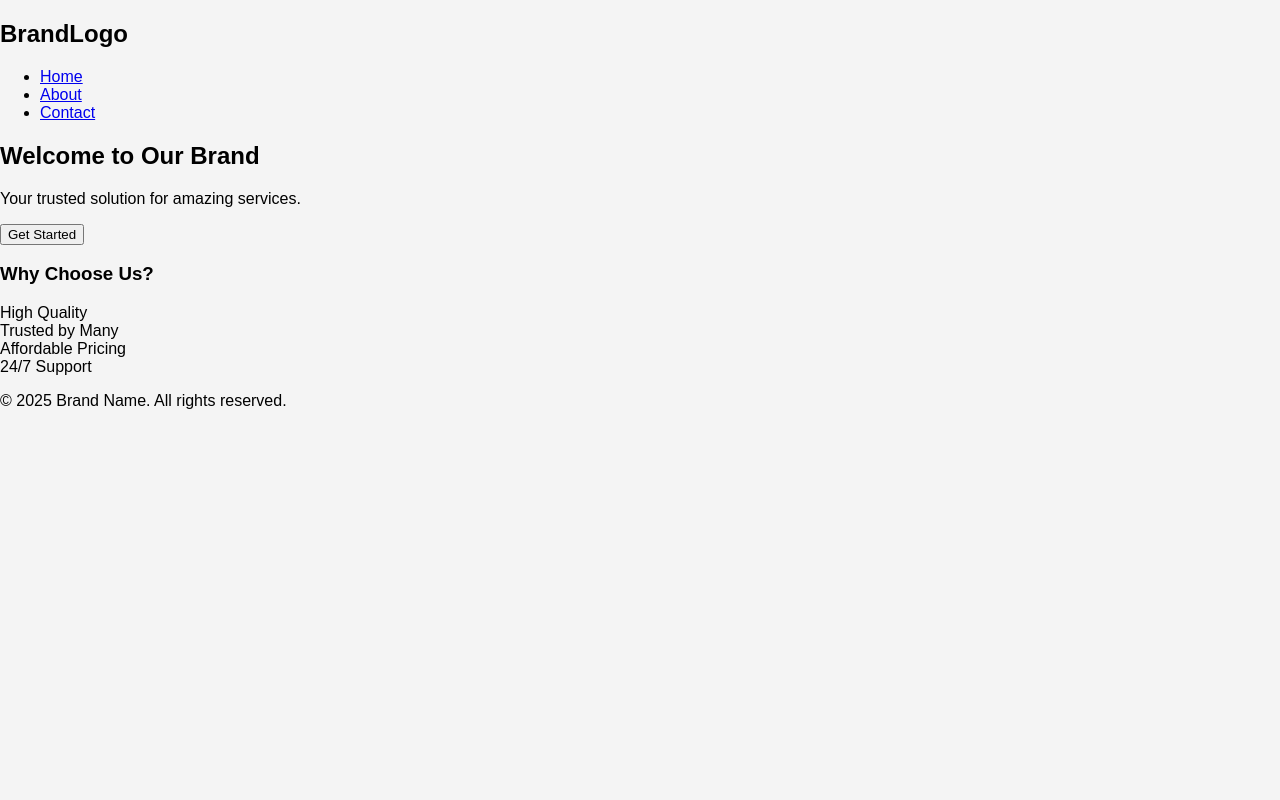
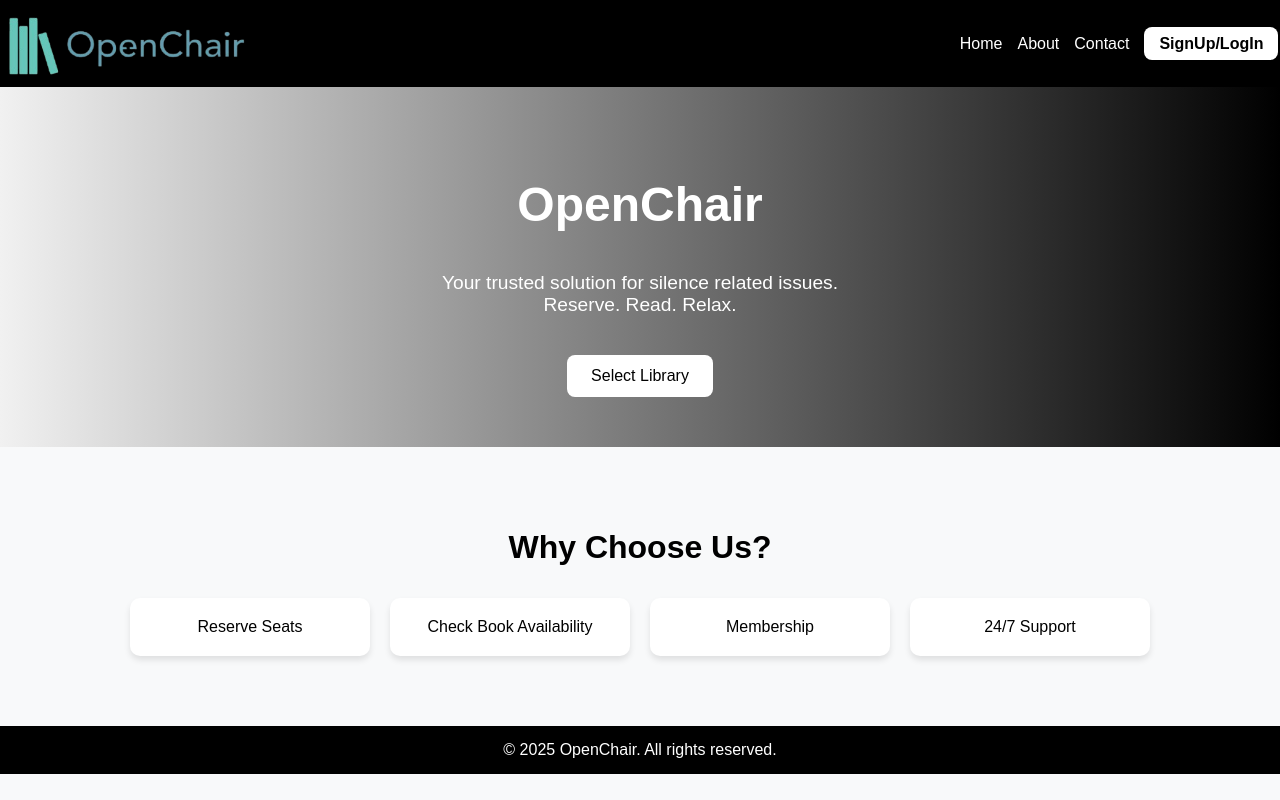
Before and after one commit to GaurangPandey2912/Library-Seat-Reservation-System, a React (Create React App) app in the folder lsr/Frontend/: page / in a window 1280 px wide. Built offline with nearby package versions, Linux system fonts and the light colour scheme.

Commit message:
created a homepage

```diff
--- /dev/null
+++ b/lsr/Frontend/src/Pages/HomePage.css
@@ -0,0 +1,138 @@
+/* General Styles */
+body {
+    font-family: "Arial", sans-serif;
+    margin: 0;
+    padding: 0;
+    background-color: #f8f9fa;
+    color: #000000;
+  }
+
+  /* Navbar */
+  nav {
+    background: #000000;
+    color: white;
+    padding: 0.1rem 0.1rem; /* Reduced padding */
+    display: flex;
+    justify-content: space-between;
+    align-items: center;
+}
+
+  .brand-logo {
+    width: 250px; /* Adjust as needed */
+    height: 80px;/* Prevents distortion */
+  }
+
+
+  nav ul {
+    list-style: none;
+    display: flex;
+    gap: 15px;
+    font-size:1rem
+  }
+  nav ul li a{
+    text-decoration: none;
+    color:white;
+    font-size: 1rem;
+    transition: color 0.3s;
+  }
+  nav ul li {
+    display: inline;
+  }
+  .navbar-signup-login {
+    background-color: white;
+    color: #000000;
+    padding: 8px 15px;
+    border-radius: 8px;
+    font-weight: bold;
+    transition: background 0.3s, color 0.3s;
+  }
+
+  .navbar-signup-login:hover {
+    background-color: #d1ecff;
+    color: #0056b3;
+  }
+
+  nav ul li a:hover {
+    color: #d1ecff;
+  }
+
+  /* Hero Section */
+  header {
+    text-align: center;
+    padding: 50px 20px;
+    background: linear-gradient(to right, #f1f1f1, #000000);
+    color: white;
+  }
+
+  header h2 {
+    font-size: 3rem;
+    font-weight: bold;
+  }
+
+  header p {
+    font-size: 1.2rem;
+    margin-top: 10px;
+  }
+
+  header button {
+    background: white;
+    color: #000000;
+    border: none;
+    padding: 12px 24px;
+    font-size: 1rem;
+    border-radius: 8px;
+    cursor: pointer;
+    margin-top: 20px;
+    transition: background 0.3s, transform 0.2s;
+  }
+
+  header button:hover {
+    background: #017ad0;
+    transform: scale(1.1);
+  }
+
+  /* Features Section */
+  section {
+    padding: 50px 20px;
+    text-align: center;
+  }
+
+  section h3 {
+    font-size: 2rem;
+    color: #000000;
+  }
+
+  .features-container {
+    display: flex;
+    justify-content: center;
+    gap: 20px;
+    flex-wrap: wrap;
+    margin-top: 20px;
+  }
+
+  .feature-box {
+    background: white;
+    padding: 20px;
+    width: 200px;
+    border-radius: 10px;
+    box-shadow: 0px 4px 6px rgba(0, 0, 0, 0.1);
+    transition: transform 0.3s ease-in-out;
+  }
+
+  .feature-box:hover {
+    transform: translateY(-5px);
+  }
+
+  /* Footer */
+  footer {
+    background: #000000;
+    color: white;
+    text-align: center;
+    padding: 15px 0;
+    margin-top: 20px;
+  }
+
+  footer p {
+    margin: 0;
+    font-size: 1rem;
+  }
--- a/lsr/Frontend/src/Pages/HomePage.js
+++ b/lsr/Frontend/src/Pages/HomePage.js
@@ -1,32 +1,43 @@
 import React from "react";
-import Homepage from "./Login";
+import "./HomePage.css";
 
 const HomePage = () => {
   return (
-    <div className="font-sans">
+    <div>
       {/* Navbar */}
-      <nav className="p-4 bg-blue-600 text-white flex justify-between items-center">
-        <h1 className="text-xl font-bold">BrandLogo</h1>
-        <ul className="flex space-x-6">
+      <nav>
+        <div>
+          <img src="/brandlogo.png" alt="Brand Logo" className="brand-logo" />
+        </div>
+        <ul>
           <li><a href="#home">Home</a></li>
           <li><a href="#about">About</a></li>
           <li><a href="#contact">Contact</a></li>
+          <li>
+            <a href="#Login" className="navbar-signup-login">SignUp/LogIn</a>
+          </li>
         </ul>
       </nav>
 
       {/* Hero Section */}
-      <header className="text-center py-20 bg-gray-100">
-        <h2 className="text-4xl font-bold">Welcome to Our Brand</h2>
-        <p className="mt-2 text-lg text-gray-600">Your trusted solution for amazing services.</p>
-        <button className="mt-4 bg-blue-500 text-white px-6 py-2 rounded">Get Started</button>
+      <header>
+        <h2>OpenChair</h2>
+        <p>Your trusted solution for silence related issues. <br />
+            Reserve. Read. Relax.</p>
+        <button>Select Library</button>
       </header>
 
       {/* Features Section */}
-      <section className="py-10 text-center">
-        <h3 className="text-2xl font-semibold">Why Choose Us?</h3>
-        <div className="mt-4 flex flex-wrap justify-center space-x-4">
-          {["High Quality", "Trusted by Many", "Affordable Pricing", "24/7 Support"].map((feature, index) => (
-            <div key={index} className="p-4 bg-gray-200 rounded-lg shadow-md w-40">
+      <section>
+        <h3>Why Choose Us?</h3>
+        <div className="features-container">
+          {[
+            "Reserve Seats",
+            "Check Book Availability",
+            "Membership",
+            "24/7 Support"
+          ].map((feature, index) => (
+            <div key={index} className="feature-box">
               {feature}
             </div>
           ))}
@@ -34,8 +45,8 @@ const HomePage = () => {
       </section>
 
       {/* Footer */}
-      <footer className="text-center p-4 bg-blue-600 text-white">
-        <p>© 2025 Brand Name. All rights reserved.</p>
+      <footer>
+        <p>© 2025 OpenChair. All rights reserved.</p>
       </footer>
     </div>
   );
--- a/lsr/Frontend/src/Pages/Login.js
+++ b/lsr/Frontend/src/Pages/Login.js
@@ -1,5 +1,5 @@
 import React, { useState } from "react";
-import "./Login.css";
+import "./login.css";
 
 const Homepage = () => {
   const [email, setEmail] = useState("");
```
Also changed, not shown: lsr/Frontend/public/brandlogo.jpeg (added), lsr/Frontend/public/brandlogo.png (added).
